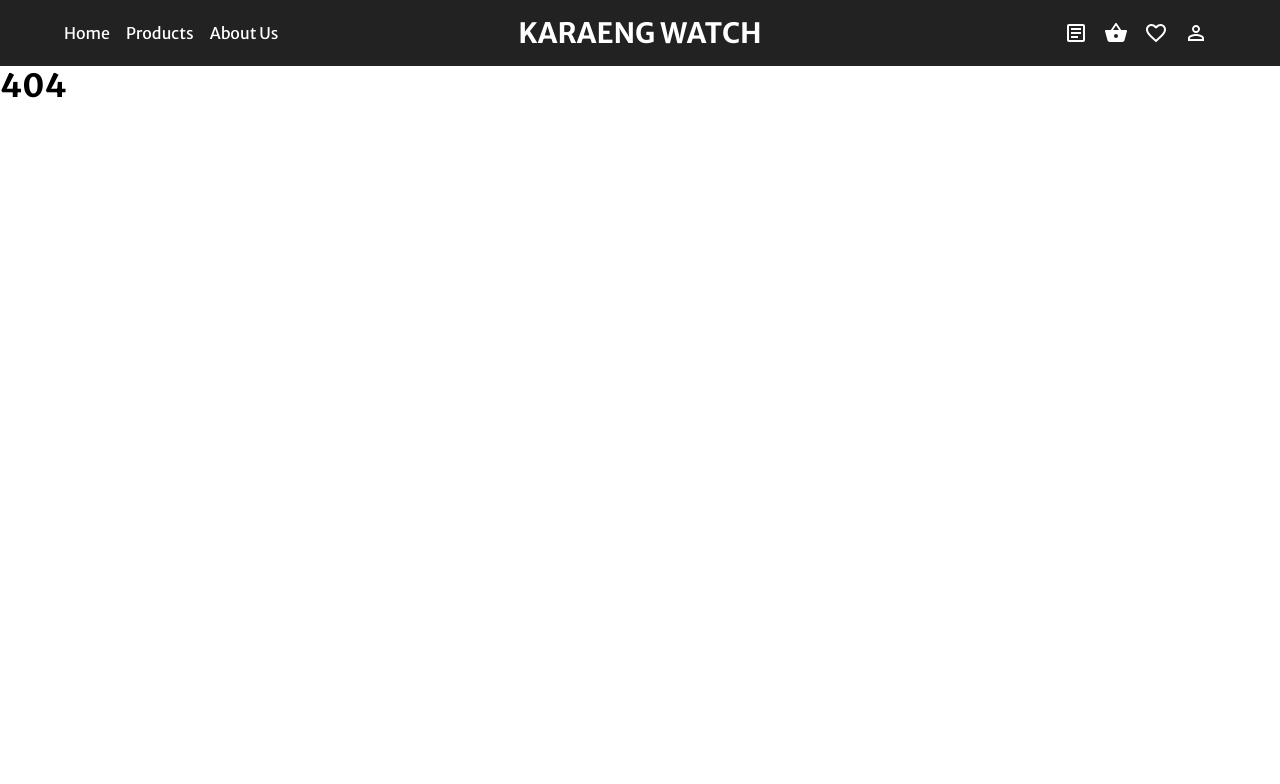
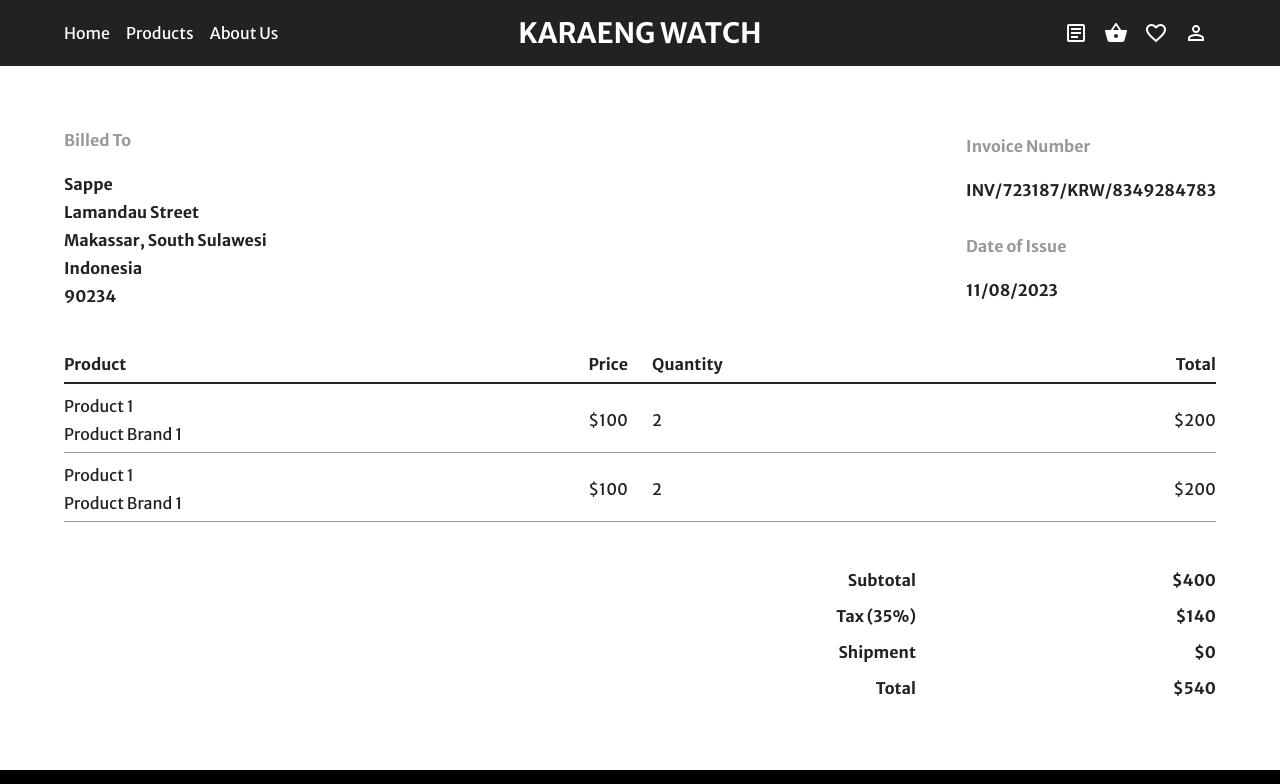
Before and after one commit to ahmadsultani/karaeng-watch, a Next.js app: page /invoice in a window 1280 px wide. Before the commit this address had no page. Shown: the top 784 px of the page. Built offline with nearby package versions, Linux system fonts and the light colour scheme.

Commit message:
add invoice page

```diff
--- /dev/null
+++ b/app/(root)/invoice/page.tsx
@@ -0,0 +1,5 @@
+import { Invoice } from "@/feature/invoice";
+
+export default function InvoicePage() {
+  return <Invoice />;
+}
```
